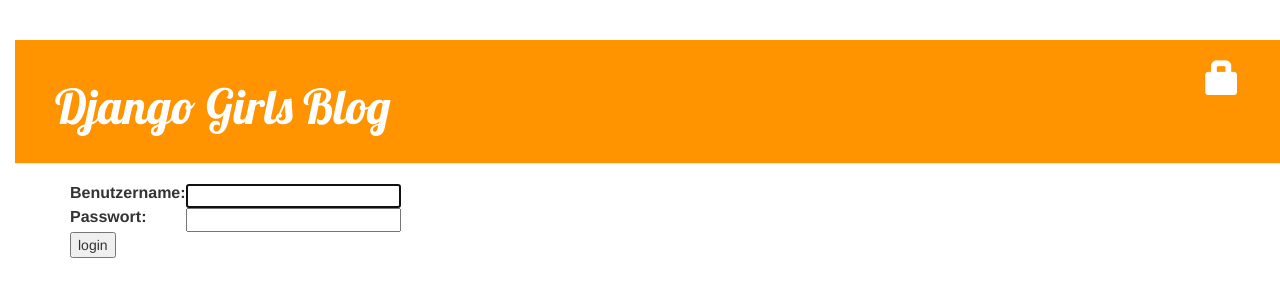
After one commit to SabinaMRX/my-first-blog, a Django app: page /accounts/login/ in a window 1280 px wide. The commit adds this page. Shown: the top 300 px of the page. Run offline with Django 3.2, Linux system fonts and the light colour scheme; some libraries are stand-ins or nearby versions.

Commit message:
add registration

```diff
--- a/blog/templates/blog/base.html
+++ b/blog/templates/blog/base.html
@@ -12,6 +12,9 @@
           {% if user.is_authenticated %}
             <a href="{% url 'post_new' %}" class="top-menu"><span class="glyphicon glyphicon-plus"></span></a>
             <a href="{% url 'post_draft_list' %}" class="top-menu"><span class="glyphicon glyphicon-edit"></span></a>
+            <p class="top-menu">Hallo {{ user.username }} <small>(<a href="{% url 'logout' %}">Log out</a>)</small></p>
+          {% else %}
+            <a href="{% url 'login' %}" class="top-menu"><span class="glyphicon glyphicon-lock"></span></a>
           {% endif %}
           <h1><a href="/">Django Girls Blog</a></h1>
         </div>
--- a/blog/templates/blog/post_detail.html
+++ b/blog/templates/blog/post_detail.html
@@ -7,10 +7,11 @@
                 {{ post.published_date }}
             </div>
         {% else %}
-            <a class="btn btn-default" href="{% url 'post_publish' pk=post.pk %}">Publish</a>
+            <a class="btn btn-default" href="{% url 'post_publish' pk=post.pk %}">Veröffentlichen</a>
         {% endif %}
         {% if user.is_authenticated %}
           <a class="btn btn-default" href="{% url 'post_edit' pk=post.pk %}"><span class="glyphicon glyphicon-pencil"></span></a>
+          <a class="btn btn-default" href="{% url 'post_remove' pk=post.pk %}"><span class="glyphicon glyphicon-remove"></span></a>
         {% endif %}
         <h1>{{ post.title }}</h1>
         <p>{{ post.text|linebreaksbr }}</p>
--- a/blog/templates/blog/post_draft_list.html
+++ b/blog/templates/blog/post_draft_list.html
@@ -3,7 +3,7 @@
 {% block content %}
   {% for post in posts %}
     <div class="post">
-      <p class="date">created: {{ post.create_date|date:'d-m-Y'}}</p>
+      <p class="date">erstellt: {{ post.create_date|date:'d-m-Y'}}</p>
       <h1><a href="{% url 'post_detail' pk=post.pk %}">{{ post.title }}</a></h1>
       <p>{{ post.text|truncatechars:200 }}</p>
     </div>
--- a/blog/templates/blog/post_edit.html
+++ b/blog/templates/blog/post_edit.html
@@ -4,6 +4,6 @@
     <h1>New post</h1>
     <form method="POST" class="post-form">{% csrf_token %}
         {{ form.as_p }}
-        <button type="submit" class="save btn btn-default">Save</button>
+        <button type="submit" class="save btn btn-default">Speichern</button>
     </form>
 {% endblock %}
--- /dev/null
+++ b/blog/templates/registration/login.html
@@ -0,0 +1,25 @@
+{% extends "blog/base.html" %}
+
+{% block content %}
+  {% if form.errors %}
+    <p>Dein Benutzername und Passwort stimmen nicht. Bitte versuche es noch einmal.</p>
+  {% endif %}
+
+  <form action="{% url 'login' %}" method="post">
+  {% csrf_token %}
+      <table>
+        <tr>
+          <td>{{ form.username.label_tag}}</td>
+          <td>{{ form.username }}</td>
+        </tr>
+        <tr>
+          <td>{{ form.password.label_tag }}</td>
+          <td>{{ form.password }}</td>
+        </tr>
+      </table>
+
+      <input type="submit" value="login">
+      <input type="hidden" name="next" value="{{ next }}">
+
+  </form>
+{% endblock %}
--- a/blog/urls.py
+++ b/blog/urls.py
@@ -7,4 +7,5 @@ urlpatterns = [
     path('post/<int:pk>/edit/', views.post_edit, name='post_edit'),
     path('drafts/', views.post_draft_list, name='post_draft_list'),
     path('post/<pk>/publish/', views.post_publish, name='post_publish'),
+    path('post/<pk>/remove/', views.post_remove, name='post_remove'),
 ]
--- a/mysite/settings.py
+++ b/mysite/settings.py
@@ -120,3 +120,5 @@ USE_TZ = True
 
 STATIC_URL = '/static/'
 STATIC_ROOT = os.path.join(BASE_DIR, 'staric')
+
+LOGIN_REDIRECT_URL = '/'
--- a/mysite/urls.py
+++ b/mysite/urls.py
@@ -16,7 +16,11 @@ Including another URLconf
 from django.contrib import admin
 from django.urls import path, include
 
+from django.contrib.auth import views
+
 urlpatterns = [
     path('admin/', admin.site.urls),
+    path('accounts/login/', views.login, name='login'),
+    path('accounts/logout', views.logout, name='logout', kwargs={'next_page': '/'}),
     path('', include('blog.urls')),
 ]
```
Also changed, not shown: blog/views.py (+12 -1 lines).
